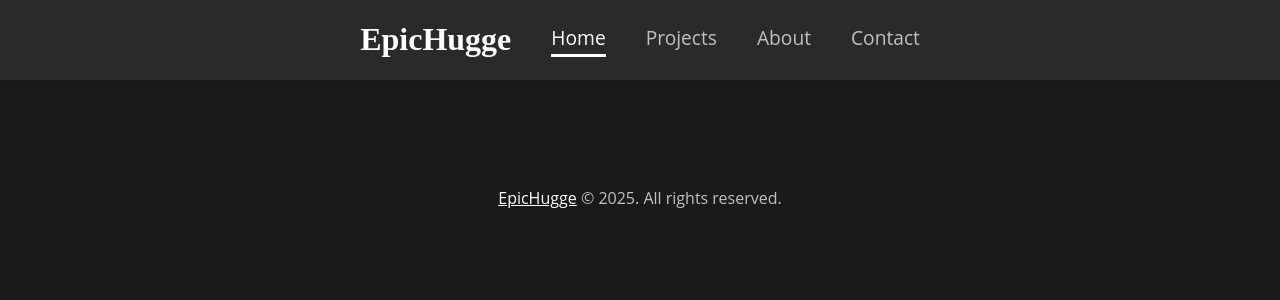
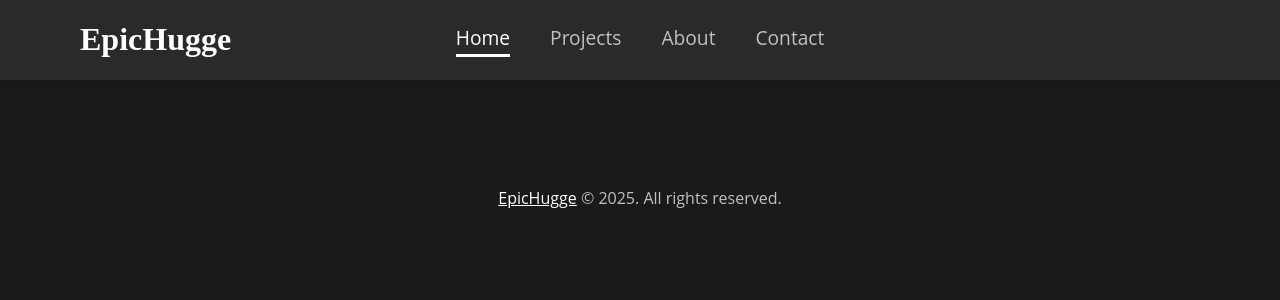
Before and after one commit to EpicHugge/EpicHugge.github.io, a Jekyll site: the page built from index.markdown, in a window 1280 px wide. Shown: the top 300 px of the page. Built offline with Jekyll 4.4.1, drawn with Linux system fonts in a browser that asks for light colours; some web fonts are replaced.

Commit message:
Update style.css

```diff
--- a/assets/css/style.css
+++ b/assets/css/style.css
@@ -39,15 +39,22 @@ a:hover {
 .header-container {
   display: flex;
   align-items: center; /* Vertically centers items */
-  justify-content: center; /* Horizontally centers the entire group */
+  justify-content: center; /* Centers navigation links horizontally */
   max-width: 1200px;
   margin: 0 auto;
   padding: 0 40px; /* Horizontal padding */
   height: 100%; /* Inherits height from .fixed-header */
-  gap: 40px; /* Space between logo and nav-links */
+  position: relative; /* Establishes a positioning context for the logo */
 }
 
 /* 4. Logo Styles */
+.logo {
+  position: absolute;
+  left: 40px; /* Anchors logo to the left */
+  top: 50%;
+  transform: translateY(-50%); /* Vertically centers the logo */
+}
+
 .logo a {
   font-family: 'More Sugar', cursive; /* Applied More Sugar font */
   font-size: 2rem; /* Increased font size for logo */
@@ -59,7 +66,6 @@ a:hover {
 .nav-links {
   display: flex;
   gap: 40px; /* Space between navigation links */
-  /* Removed margin-left and used gap for spacing */
 }
 
 .nav-links a {
@@ -99,12 +105,16 @@ a:hover {
     align-items: center; /* Center items horizontally */
     padding: 15px 20px; /* Adjusted padding for smaller screens */
     height: auto; /* Allows header height to adjust based on content */
-    gap: 20px; /* Reduced gap for smaller screens */
+  }
+
+  .logo {
+    position: static; /* Removes absolute positioning */
+    transform: none; /* Removes translate */
+    margin-bottom: 15px; /* Adds space below the logo */
   }
 
   .nav-links {
     gap: 20px; /* Reduced space between navigation links */
-    justify-content: center; /* Center navigation links */
   }
 
   .nav-links a {
```
